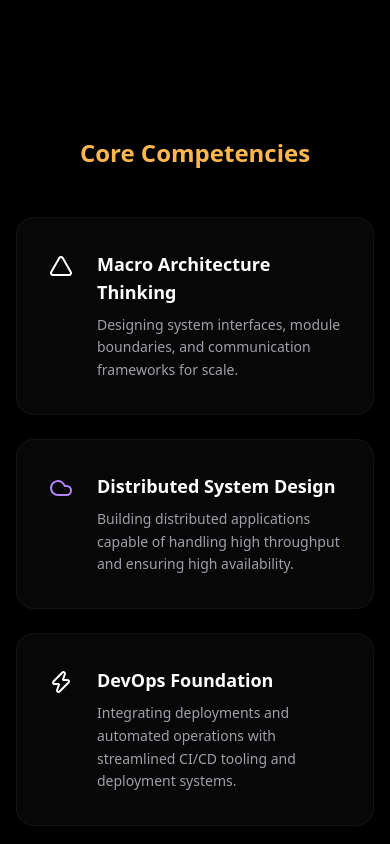
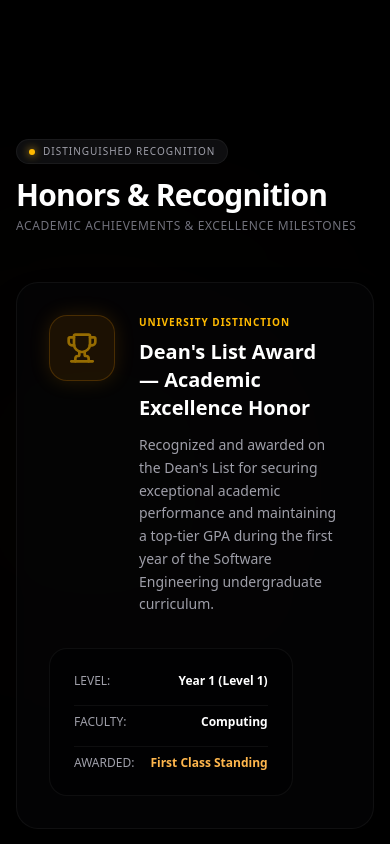
Before and after one commit to Pathum-Piyumal/my_portfolio_website, a Next.js app: page / in a window 390 px wide. Shown: the part 9380-10224 px from the top of the page. Built offline with nearby package versions, Linux system fonts and the light colour scheme.

Commit message:
feat:added honour section

```diff
--- a/app/about/page.tsx
+++ b/app/about/page.tsx
@@ -6,6 +6,7 @@ import Image from "next/image";
 import Link from "next/link";
 import { motion } from "framer-motion";
 import { Terminal, Brain, Database, Cloud, Globe, Quote, ArrowRight, Star } from "lucide-react";
+import Honors from "@/components/Honors";
 
 export default function AboutPage() {
   // Bento Grid layout for the Technical Arsenal
@@ -243,6 +244,8 @@ export default function AboutPage() {
             ))}
           </div>
         </motion.section>
+
+        <Honors />
       </main>
 
       <Footer />
--- a/app/page.tsx
+++ b/app/page.tsx
@@ -3,6 +3,7 @@ import Hero from "@/components/Hero";
 import Architecture from "@/components/Architecture";
 import FeaturedProjects from "@/components/FeaturedProjects";
 import Certifications from "@/components/Certifications";
+import Honors from "@/components/Honors";
 import CoreCompetencies from "@/components/CoreCompetencies";
 import Footer from "@/components/Footer";
 
@@ -15,6 +16,7 @@ export default function Home() {
         <Architecture />
         <FeaturedProjects />
         <Certifications />
+        <Honors />
         <CoreCompetencies />
       </main>
       <Footer />
--- /dev/null
+++ b/components/Honors.tsx
@@ -0,0 +1,79 @@
+'use client';
+
+import { motion } from 'framer-motion';
+import { Trophy } from 'lucide-react';
+
+const fadeInUp = {
+  hidden: { opacity: 0, y: 30 },
+  visible: { opacity: 1, y: 0, transition: { duration: 0.6, ease: "easeOut" } },
+};
+
+export default function Honors() {
+  return (
+    <section className="py-24 px-4 md:px-8 max-w-7xl mx-auto w-full relative z-10 overflow-hidden" id="honors">
+      {/* Soft gold glowing backdrop */}
+      <div className="absolute top-1/2 right-1/4 -translate-y-1/2 w-[400px] h-[400px] bg-amber-500/5 rounded-full blur-[140px] pointer-events-none -z-10 animate-pulse" />
+
+      <motion.div
+        initial="hidden"
+        whileInView="visible"
+        viewport={{ once: true, margin: "-100px" }}
+        variants={fadeInUp}
+      >
+        <div className="mb-12">
+          {/* Monospace Badge */}
+          <div className="inline-flex items-center gap-2 mb-4 px-3 py-1 rounded-full bg-zinc-900/60 border border-white/5">
+            <span className="w-1.5 h-1.5 rounded-full bg-amber-400 shadow-[0_0_8px_#fbbf24]"></span>
+            <span className="text-[10px] font-mono tracking-widest text-zinc-400 uppercase">Distinguished Recognition</span>
+          </div>
+          <h2 className="text-3xl md:text-5xl font-bold tracking-tight text-white mb-2 leading-none">
+            Honors & Recognition
+          </h2>
+          <p className="text-zinc-500 font-mono text-xs uppercase tracking-wider mt-2">
+            Academic Achievements & Excellence Milestones
+          </p>
+        </div>
+
+        <div className="relative group overflow-hidden bg-zinc-950/40 border border-white/5 rounded-3xl p-8 md:p-12 backdrop-blur-md transition-all duration-300 hover:bg-zinc-950/60 hover:border-white/10 shadow-2xl hover:shadow-[0_20px_50px_rgba(0,0,0,0.5)]">
+          {/* Soft gold glowing corner inside the card */}
+          <div className="absolute top-0 right-0 w-64 h-64 bg-amber-500/5 rounded-bl-full blur-3xl opacity-0 group-hover:opacity-100 transition-opacity duration-700 pointer-events-none -z-10" />
+
+          <div className="flex flex-col md:flex-row gap-8 items-start md:items-center justify-between">
+            <div className="flex gap-6 items-start">
+              <div className="p-4 rounded-2xl bg-amber-500/10 border border-amber-500/20 group-hover:border-amber-500/40 shadow-[0_0_20px_rgba(245,158,11,0.15)] group-hover:shadow-[0_0_30px_rgba(245,158,11,0.25)] transition-all duration-500 shrink-0">
+                <Trophy className="w-8 h-8 text-amber-400 animate-pulse" />
+              </div>
+              <div>
+                <span className="text-[10px] font-mono tracking-widest text-amber-400 uppercase font-bold block mb-2">
+                  University Distinction
+                </span>
+                <h3 className="text-xl md:text-2xl font-bold text-white mb-3">
+                  Dean's List Award — Academic Excellence Honor
+                </h3>
+                <p className="text-zinc-400 text-sm md:text-base leading-relaxed max-w-3xl">
+                  Recognized and awarded on the Dean's List for securing exceptional academic performance and maintaining a top-tier GPA during the first year of the Software Engineering undergraduate curriculum.
+                </p>
+              </div>
+            </div>
+
+            {/* Extra details on the right */}
+            <div className="flex flex-col gap-2 bg-black/40 border border-white/5 rounded-2xl p-6 min-w-[200px] shrink-0 font-mono text-xs text-zinc-400">
+              <div className="flex justify-between gap-4">
+                <span>LEVEL:</span>
+                <strong className="text-white">Year 1 (Level 1)</strong>
+              </div>
+              <div className="flex justify-between gap-4 border-t border-white/5 pt-2 mt-2">
+                <span>FACULTY:</span>
+                <strong className="text-white">Computing</strong>
+              </div>
+              <div className="flex justify-between gap-4 border-t border-white/5 pt-2 mt-2">
+                <span>AWARDED:</span>
+                <strong className="text-[#FFB74D] font-bold">First Class Standing</strong>
+              </div>
+            </div>
+          </div>
+        </div>
+      </motion.div>
+    </section>
+  );
+}
```
